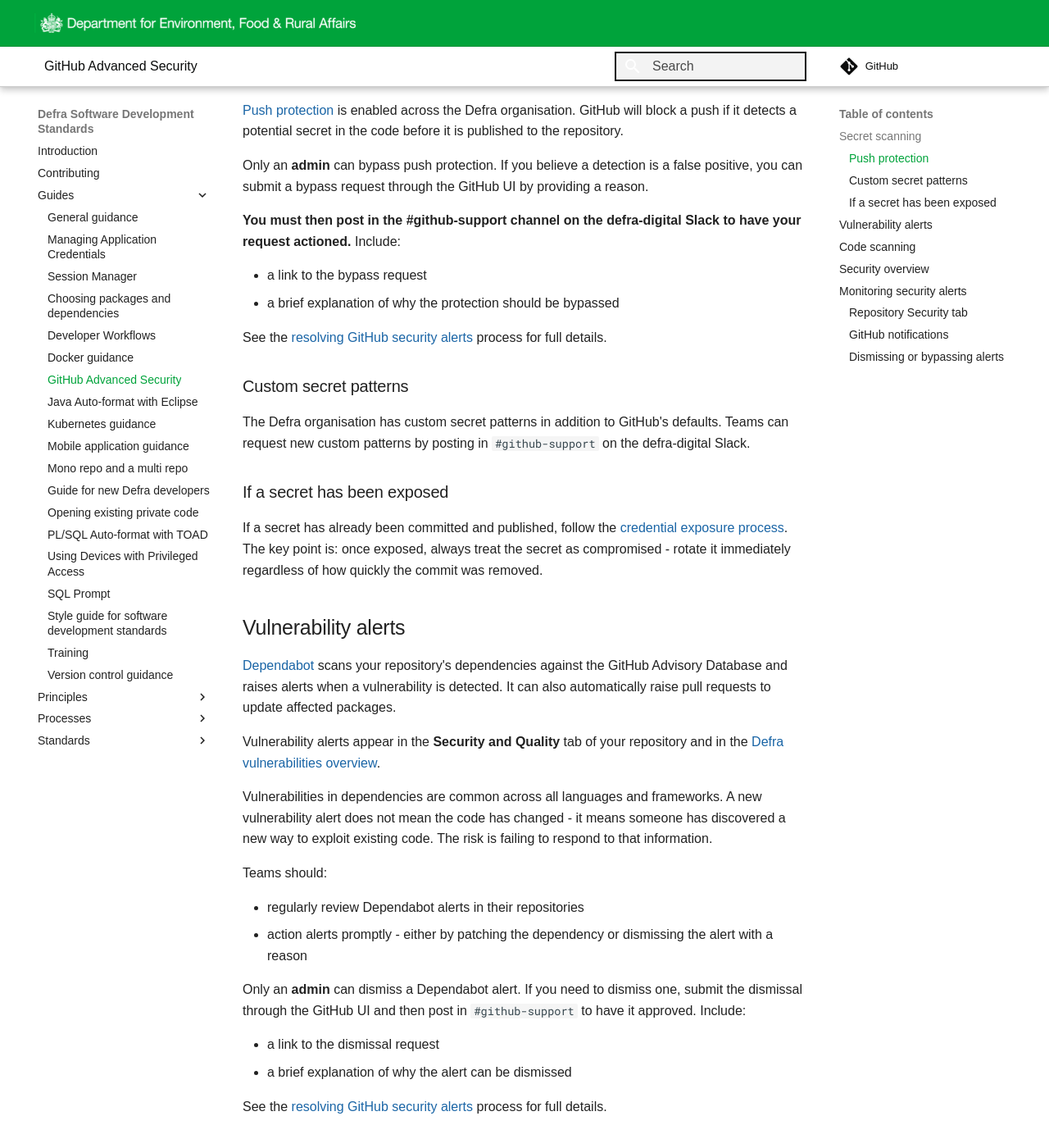
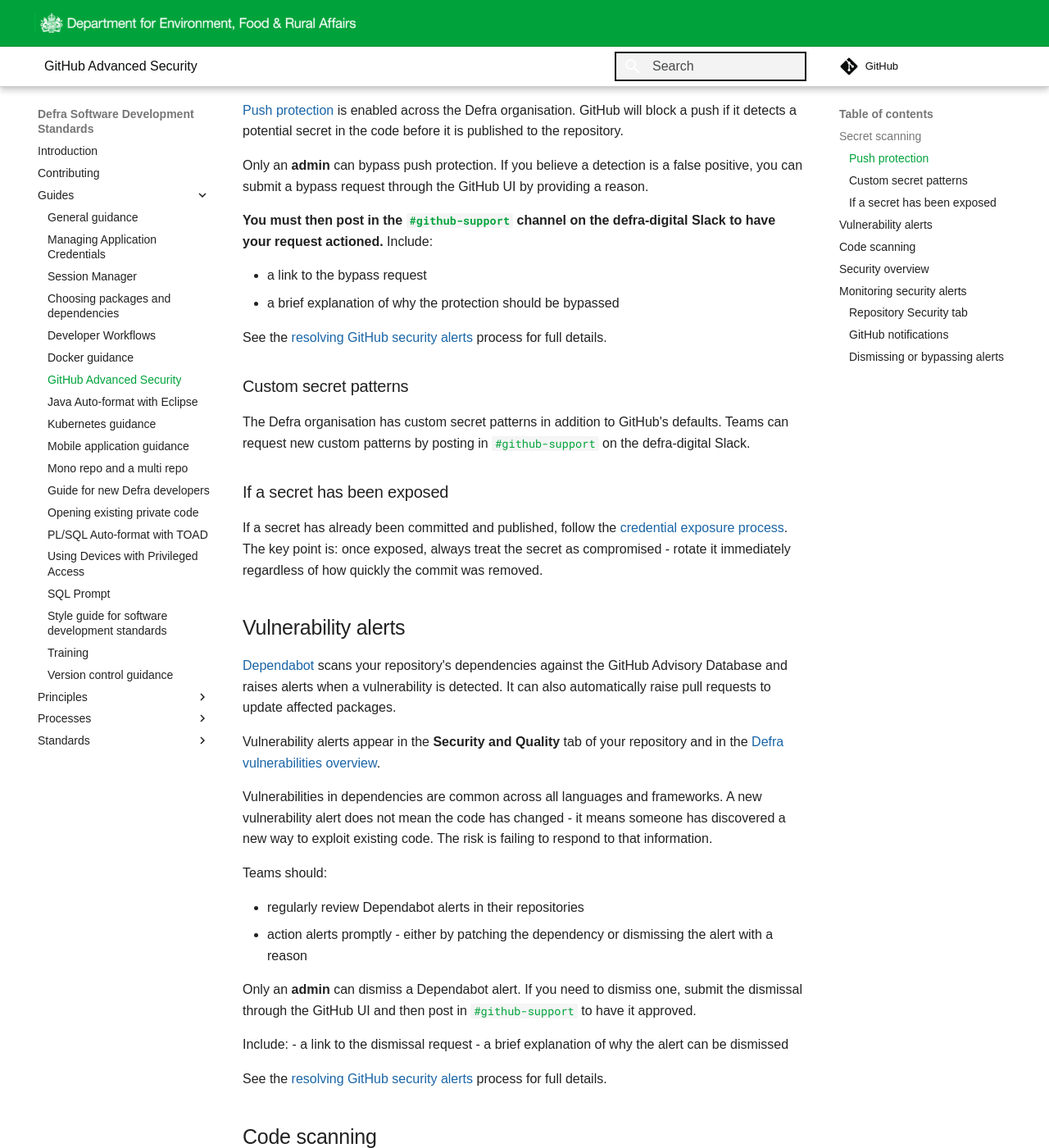
Before and after one commit to DEFRA/software-development-standards, an MkDocs documentation site: the page built from docs/guides/github_advanced_security.md, in a window 1280 px wide and 1400 px high, scrolled down 1067 px. Shown: the whole window at 82% size. Built offline with MkDocs 1.6.1 and Material for MkDocs 9.7.7, drawn with Linux system fonts in a browser that asks for light colours; some web fonts are replaced; comment, search, counter and statistics services are not loaded; part of the change alters nothing that is shown.

```diff
--- a/docs/guides/github_advanced_security.md
+++ b/docs/guides/github_advanced_security.md
@@ -33,7 +33,7 @@ View all secret scanning alerts for the Defra org:
 
 Only an **admin** can bypass push protection. If you believe a detection is a false positive, you can submit a bypass request through the GitHub UI by providing a reason.
 
-**You must then post in the #github-support channel on the defra-digital Slack to have your request actioned.** Include:
+**You must then post in the [`#github-support`](https://defra-digital.slack.com/archives/C015VCNLKFE) channel on the defra-digital Slack to have your request actioned.** Include:
 
 - a link to the bypass request
 - a brief explanation of why the protection should be bypassed
@@ -42,7 +42,7 @@ See the [resolving GitHub security alerts](../processes/github_security_alerts.m
 
 ### Custom secret patterns
 
-The Defra organisation has custom secret patterns in addition to GitHub's defaults. Teams can request new custom patterns by posting in `#github-support` on the defra-digital Slack.
+The Defra organisation has custom secret patterns in addition to GitHub's defaults. Teams can request new custom patterns by posting in [`#github-support`](https://defra-digital.slack.com/archives/C015VCNLKFE) on the defra-digital Slack.
 
 ### If a secret has been exposed
 
@@ -61,8 +61,9 @@ Teams should:
 - regularly review Dependabot alerts in their repositories
 - action alerts promptly - either by patching the dependency or dismissing the alert with a reason
 
-Only an **admin** can dismiss a Dependabot alert. If you need to dismiss one, submit the dismissal through the GitHub UI and then post in `#github-support` to have it approved. Include:
+Only an **admin** can dismiss a Dependabot alert. If you need to dismiss one, submit the dismissal through the GitHub UI and then post in [`#github-support`](https://defra-digital.slack.com/archives/C015VCNLKFE) to have it approved.
 
+Include:
 - a link to the dismissal request
 - a brief explanation of why the alert can be dismissed
 
@@ -72,7 +73,7 @@ See the [resolving GitHub security alerts](../processes/github_security_alerts.m
 
 [Code scanning](https://docs.github.com/en/code-security/code-scanning/introduction-to-code-scanning/about-code-scanning) uses [CodeQL](https://docs.github.com/en/code-security/code-scanning/introduction-to-code-scanning/about-code-scanning-with-codeql) to perform static analysis on your code and surface potential security vulnerabilities. Alerts appear in the **Security and Quality** tab of your repository.
 
-Like Dependabot alerts, code scanning alert dismissals require admin approval - post in `#github-support` with a link to the dismissal and a brief reason.
+Like Dependabot alerts, code scanning alert dismissals require admin approval - post in [`#github-support`](https://defra-digital.slack.com/archives/C015VCNLKFE) with a link to the dismissal and a brief reason.
 
 ## Security overview
 
@@ -97,6 +98,6 @@ You can configure [GitHub notifications](https://docs.github.com/en/account-and-
 
 ### Dismissing or bypassing alerts
 
-Only an **admin** can bypass push protection or dismiss a security alert. In all cases, post in `#github-support` on the defra-digital Slack with a link to the request and a brief reason.
+Only an **admin** can bypass push protection or dismiss a security alert. In all cases, post in [`#github-support`](https://defra-digital.slack.com/archives/C015VCNLKFE) on the defra-digital Slack with a link to the request and a brief reason.
 
 See the [resolving GitHub security alerts](../processes/github_security_alerts.md) process for full details.
```
